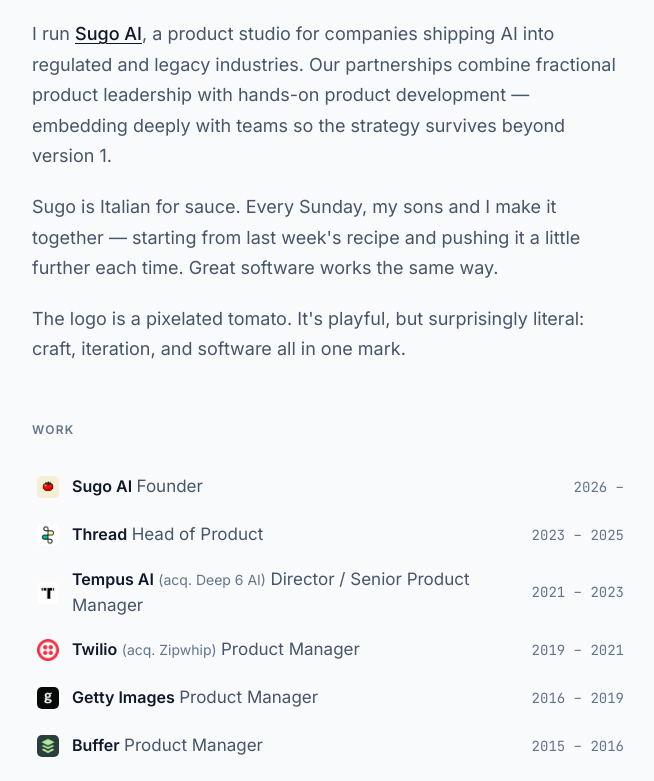
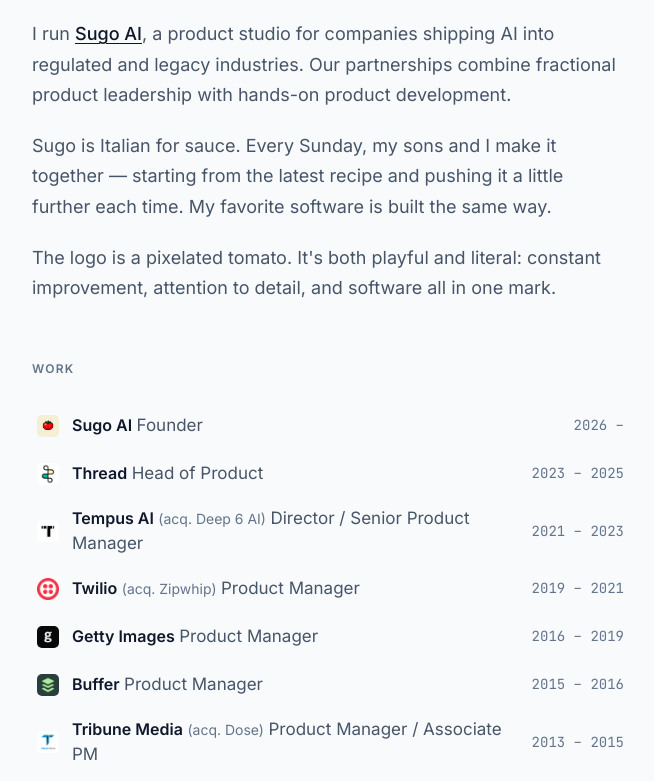
Before and after one commit to marcanthonyrosa/marcanthonyrosadotcom, a Next.js app: page /about in a window 1280 px wide. Shown: the part 1261-2042 px from the top of the page, without its empty margins (312-966 px from the left). Built offline with nearby package versions, Linux system fonts and the light colour scheme.

Commit message:
Update Sugo AI section copy on about page (#139)

```diff
--- a/app/(site)/about/page.tsx
+++ b/app/(site)/about/page.tsx
@@ -172,13 +172,13 @@
             Sugo AI
           </h2>
           <p>
-            I run <a href="https://sugoai.com" target="_blank" rel="noopener noreferrer">Sugo AI</a>, a product studio for companies shipping AI into regulated and legacy industries. Our partnerships combine fractional product leadership with hands-on product development — embedding deeply with teams so the strategy survives beyond version 1.
+            I run <a href="https://sugoai.com" target="_blank" rel="noopener noreferrer">Sugo AI</a>, a product studio for companies shipping AI into regulated and legacy industries. Our partnerships combine fractional product leadership with hands-on product development.
           </p>
           <p>
-            Sugo is Italian for sauce. Every Sunday, my sons and I make it together — starting from last week&apos;s recipe and pushing it a little further each time. Great software works the same way.
+            Sugo is Italian for sauce. Every Sunday, my sons and I make it together — starting from the latest recipe and pushing it a little further each time. My favorite software is built the same way.
           </p>
           <p>
-            The logo is a pixelated tomato. It&apos;s playful, but surprisingly literal: craft, iteration, and software all in one mark.
+            The logo is a pixelated tomato. It&apos;s both playful and literal: constant improvement, attention to detail, and software all in one mark.
           </p>
         </div>
       </section>
```
